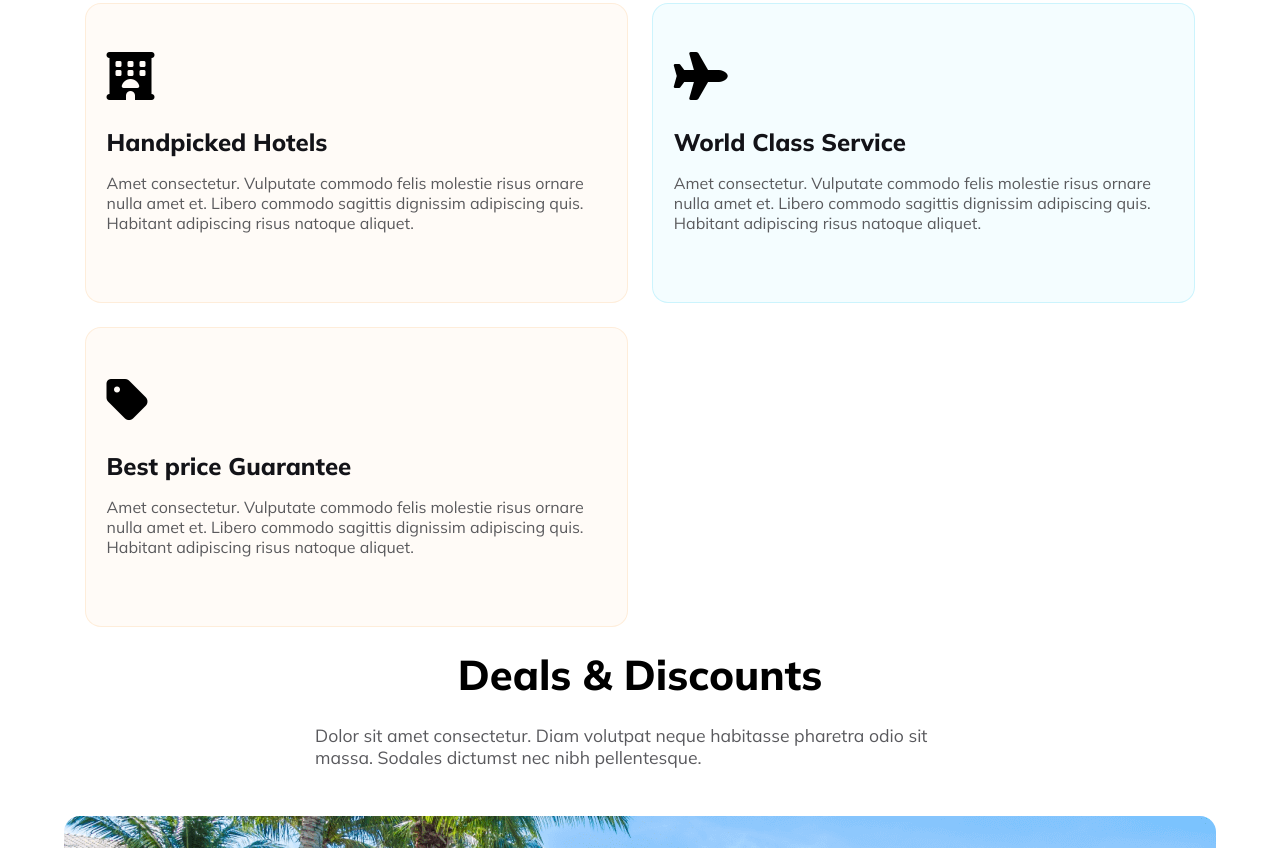
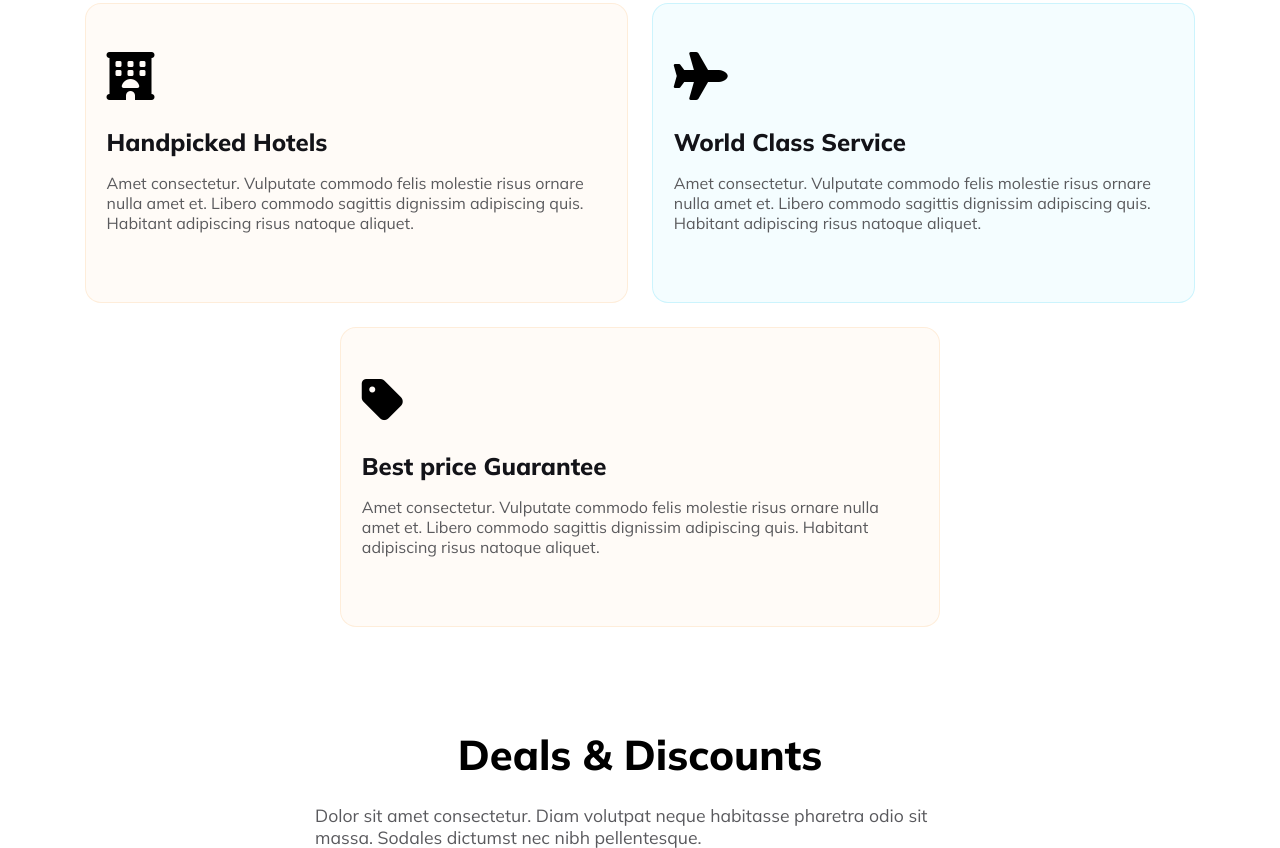
Before and after one commit to DilrubaShondha/hero-travel, a plain HTML site: page index.html in a window 1280 px wide. Shown: the part 2763-3611 px from the top of the page. Drawn offline with Linux system fonts and the light colour scheme.

Commit message:
choose updates commit

```diff
--- a/style.css
+++ b/style.css
@@ -217,14 +217,27 @@ input, select{
     width: 90%;
     margin: 0 auto;
     margin-top: 5rem;
+    margin-bottom: 5rem;
 }
 .choose-cards{
     width: 100%;
     display: grid;
     grid-template-columns: repeat(2, 1fr);
+    grid-template-rows: auto auto;
     gap: 1.5rem;
     padding: 1.3rem;
+    margin: 0 auto;
 }
+.card1, .card2, .card3 {
+    width: 100%;
+    max-width: 600px;
+}
+.card3 {
+    grid-column: 1 / 3;
+    justify-self: center;
+}
+
+
 .choose-cards p{
     color: rgb(90, 90, 93);
 }
@@ -250,11 +263,10 @@ input, select{
     margin-bottom: 1rem;
 }
 /* choose section ends here */
-/* <!-- Package section starts --> */
+/* Package section starts */
 .deals{
     width: 90%;
     margin:0 auto ;
-    /* margin-top: 100px; */
 }
 .package-cards{
     margin-top: 1rem;
@@ -315,7 +327,7 @@ input, select{
    font-size: 1rem;
 }
 
-/* <!-- Package section ends --> */
+/* Package section ends */
 /* Newsletters stars here */
 .newsletter{
     width: 90%;
```
